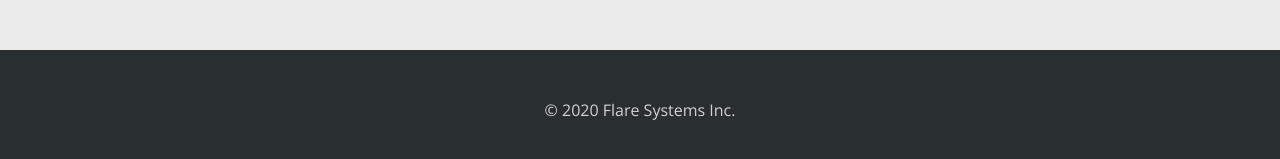
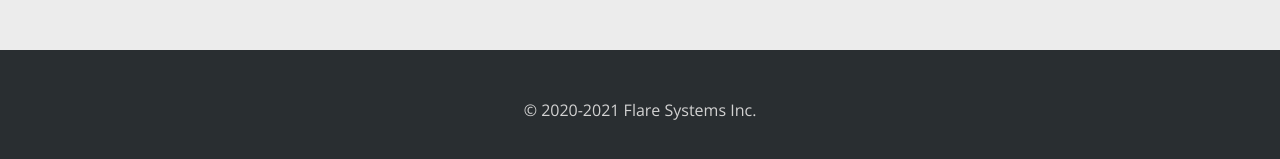
Before and after one commit to Flared/flared.github.io, a Jekyll site: the page built from index.html, in a window 1280 px wide and 900 px high, scrolled down 3629 px. Shown: the part 682-841 px from the top of the window. Built offline with Jekyll 4.4.1, drawn with Linux system fonts in a browser that asks for light colours.

Commit message:
copyright 2021

```diff
--- a/index.html
+++ b/index.html
@@ -104,6 +104,6 @@
 
 <section class="footer has-background-dark" id="footer">
   <div class="content has-text-centered">
-    <a class="has-text-light" href="https://flare.systems">© 2020 Flare Systems Inc.</a>
+    <a class="has-text-light" href="https://flare.systems">© 2020-2021 Flare Systems Inc.</a>
   </div>
 </section>
```
